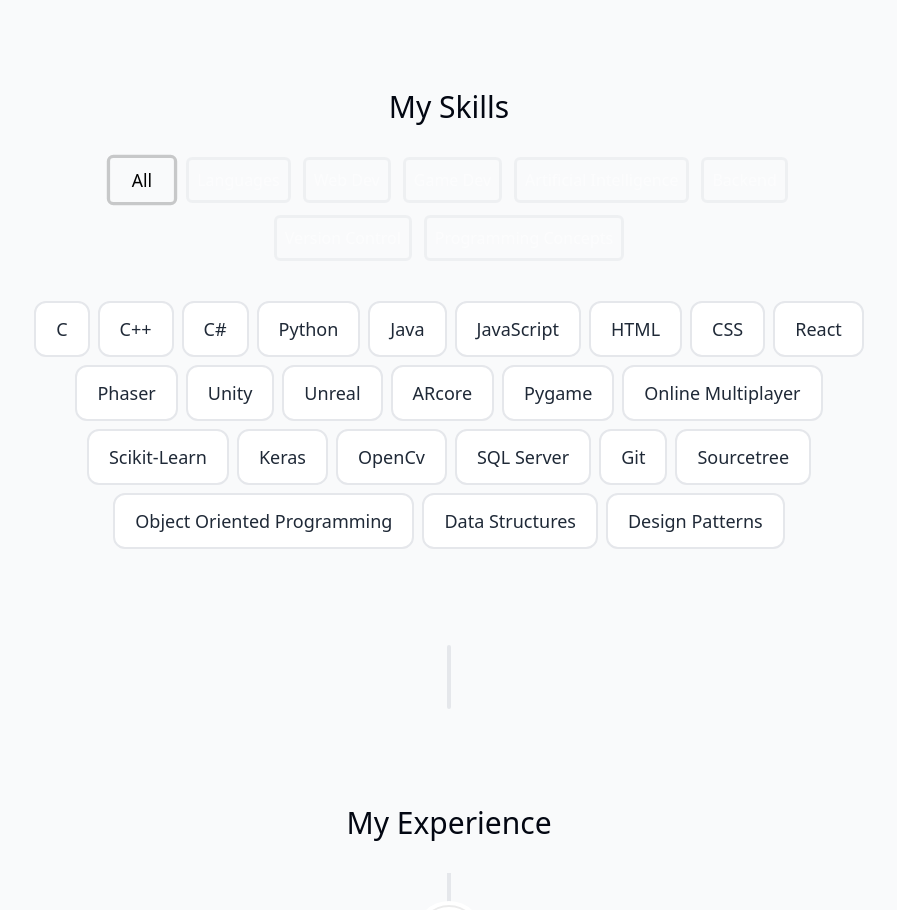
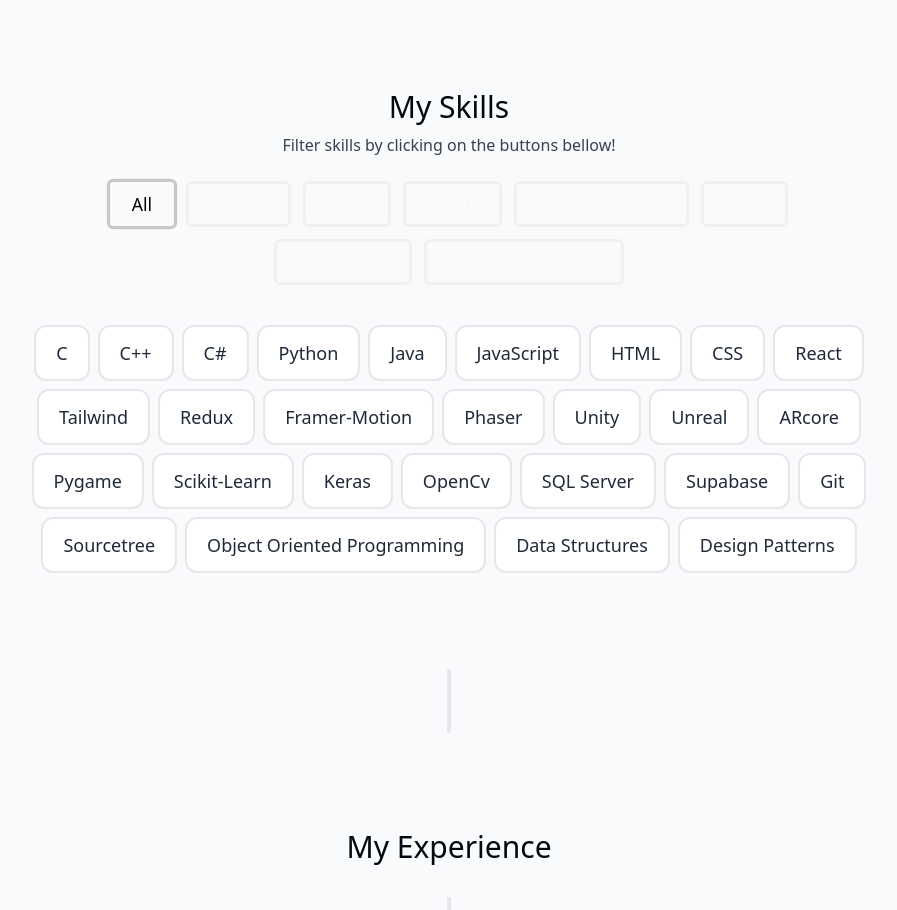
Before and after one commit to aliaboshady/portfolio, a React (Vite) app: page / in a window 1280 px wide. Shown: the part 2700-3610 px from the top of the page, without its empty margins (191-1088 px from the left). Built offline with nearby package versions, Linux system fonts and the light colour scheme.

Commit message:
Updated skills

```diff
--- a/data/data.jsx
+++ b/data/data.jsx
@@ -169,18 +169,19 @@
   },
   webdev: {
     color: 'blue',
-    skills: ['HTML', 'CSS', 'JavaScript', 'React'],
+    skills: [
+      'HTML',
+      'CSS',
+      'JavaScript',
+      'React',
+      'Tailwind',
+      'Redux',
+      'Framer-Motion',
+    ],
   },
   gamedev: {
     color: 'yellow',
-    skills: [
-      'Phaser',
-      'Unity',
-      'Unreal',
-      'ARcore',
-      'Pygame',
-      'Online Multiplayer',
-    ],
+    skills: ['Phaser', 'Unity', 'Unreal', 'ARcore', 'Pygame'],
   },
   artificialintelligence: {
     color: 'gray',
@@ -188,7 +189,7 @@
   },
   backend: {
     color: 'green',
-    skills: ['SQL Server'],
+    skills: ['SQL Server', 'Supabase'],
   },
   versioncontrol: {
     color: 'orange',
--- a/src/components/skills/Skills.jsx
+++ b/src/components/skills/Skills.jsx
@@ -19,6 +19,9 @@
       className="flex flex-col max-w-[53rem] scroll-mt-24 sm:scroll-mt-48 text-center items-center"
     >
       <SectionHeading>My Skills</SectionHeading>
+      <p className="mb-6 -mt-6 text-gray-700">
+        Filter skills by clicking on the buttons bellow!
+      </p>
       <FiltersList onSelectFilter={handleFilterClick} activeButton={filter} />
       <SkillsList filter={filter} />
     </section>
```
